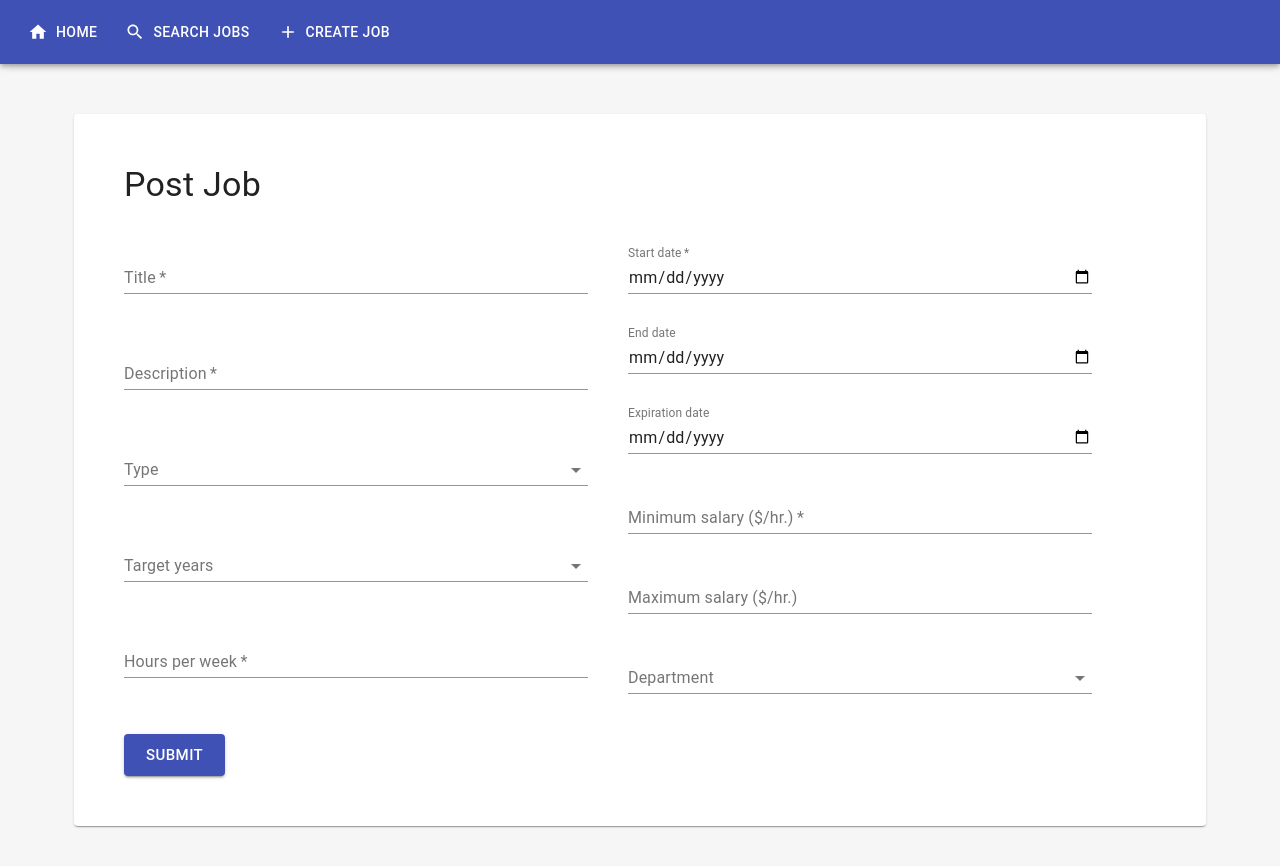
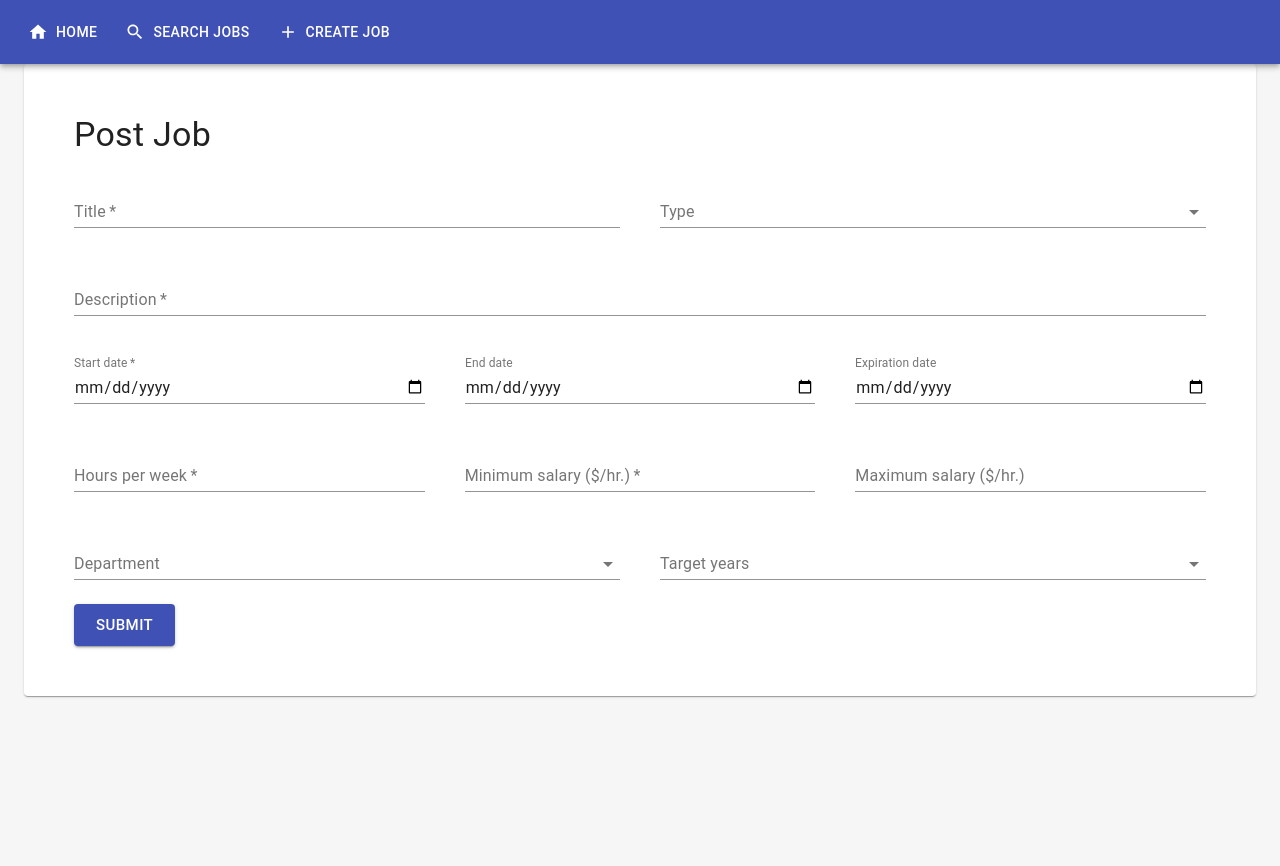
Before and after one commit to vtruo009/R-Match, a React (Create React App) app in the folder src/client/: page /create-job in a window 1280 px wide. Shown: the top 866 px of the page. After the commit the page ends 800 px from the top, so only its background shows below. Built offline with nearby package versions, Linux system fonts and the light colour scheme.

Commit message:
Changes positon of form fields

```diff
--- a/src/client/src/Domains/Jobs/JobForm/JobForm.tsx
+++ b/src/client/src/Domains/Jobs/JobForm/JobForm.tsx
@@ -55,14 +55,14 @@ function JobForm() {
     };
 
     return (
-        <Paper style={{ padding: 50, margin: 50 }}>
+        <Paper style={{ padding: 50 }}>
             <form onSubmit={submitForm}>
-                <Grid container spacing={5} alignContent='center'>
+                <Grid container spacing={3} alignContent='center'>
                     <Grid item container justify='flex-start'>
                         <Typography variant='h4'>Post Job</Typography>
                     </Grid>
-                    <Grid item container sm={12} md={6} spacing={4}>
-                        <Grid item xs={12}>
+                    <Grid item container spacing={5}>
+                        <Grid item md={6} xs={12}>
                             <TextField
                                 label='Title'
                                 required
@@ -70,16 +70,7 @@ function JobForm() {
                                 onChange={(e) => handleChange(e, 'title')}
                             />
                         </Grid>
-                        <Grid item xs={12}>
-                            <TextField
-                                label='Description'
-                                multiline
-                                required
-                                value={job.description}
-                                onChange={(e) => handleChange(e, 'description')}
-                            />
-                        </Grid>
-                        <Grid item xs={12}>
+                        <Grid item md={6} xs={12}>
                             <Select
                                 label='Type'
                                 required
@@ -97,7 +88,87 @@ function JobForm() {
                                 }
                             />
                         </Grid>
-                        <Grid item xs={12}>
+                        <Grid item md={12} xs={12}>
+                            <TextField
+                                label='Description'
+                                multiline
+                                required
+                                value={job.description}
+                                onChange={(e) => handleChange(e, 'description')}
+                            />
+                        </Grid>
+                        <Grid item md={4} xs={12}>
+                            <DatePicker
+                                label='Start date'
+                                required
+                                value={job.startDate}
+                                onChange={(e) => handleChange(e, 'startDate')}
+                            />
+                        </Grid>
+                        <Grid item md={4} xs={12}>
+                            <DatePicker
+                                label='End date'
+                                value={job.endDate}
+                                onChange={(e) => handleChange(e, 'endDate')}
+                            />
+                        </Grid>
+                        <Grid item md={4} xs={12}>
+                            <DatePicker
+                                label='Expiration date'
+                                value={job.expirationDate}
+                                onChange={(e) =>
+                                    handleChange(e, 'expirationDate')
+                                }
+                            />
+                        </Grid>
+                        <Grid item md={4} xs={12}>
+                            <TextField
+                                label='Hours per week'
+                                type='number'
+                                required
+                                value={job.hoursPerWeek}
+                                placeholder={'0'}
+                                onChange={(e) =>
+                                    handleChange(e, 'hoursPerWeek')
+                                }
+                            />
+                        </Grid>
+                        <Grid item md={4} xs={12}>
+                            <TextField
+                                label='Minimum salary ($/hr.)'
+                                type='number'
+                                placeholder={'0'}
+                                required
+                                value={job.minSalary}
+                                onChange={(e) => handleChange(e, 'minSalary')}
+                            />
+                        </Grid>
+                        <Grid item md={4} xs={12}>
+                            <TextField
+                                label='Maximum salary ($/hr.)'
+                                placeholder={'0'}
+                                type='number'
+                                value={job.maxSalary}
+                                onChange={(e) => handleChange(e, 'maxSalary')}
+                            />
+                        </Grid>
+                        <Grid item md={6} xs={12}>
+                            <Select
+                                value={job.departmentId}
+                                label='Department'
+                                items={departments}
+                                required
+                                onChange={(e) =>
+                                    handleChange(
+                                        e as React.ChangeEvent<
+                                            HTMLInputElement
+                                        >,
+                                        'departmentId'
+                                    )
+                                }
+                            />
+                        </Grid>
+                        <Grid item md={6} xs={12}>
                             <Select
                                 label='Target years'
                                 required
@@ -115,79 +186,6 @@ function JobForm() {
                                 }
                             />
                         </Grid>
-                        <Grid item xs={12}>
-                            <TextField
-                                label='Hours per week'
-                                type='number'
-                                required
-                                value={job.hoursPerWeek}
-                                placeholder={'0'}
-                                onChange={(e) =>
-                                    handleChange(e, 'hoursPerWeek')
-                                }
-                            />
-                        </Grid>
-                    </Grid>
-                    <Grid item container sm={12} md={6} spacing={4}>
-                        <Grid item xs={12}>
-                            <DatePicker
-                                label='Start date'
-                                required
-                                value={job.startDate}
-                                onChange={(e) => handleChange(e, 'startDate')}
-                            />
-                        </Grid>
-                        <Grid item xs={12}>
-                            <DatePicker
-                                label='End date'
-                                value={job.endDate}
-                                onChange={(e) => handleChange(e, 'endDate')}
-                            />
-                        </Grid>
-                        <Grid item xs={12}>
-                            <DatePicker
-                                label='Expiration date'
-                                value={job.expirationDate}
-                                onChange={(e) =>
-                                    handleChange(e, 'expirationDate')
-                                }
-                            />
-                        </Grid>
-                        <Grid item xs={12}>
-                            <TextField
-                                label='Minimum salary ($/hr.)'
-                                type='number'
-                                placeholder={'0'}
-                                required
-                                value={job.minSalary}
-                                onChange={(e) => handleChange(e, 'minSalary')}
-                            />
-                        </Grid>
-                        <Grid item xs={12}>
-                            <TextField
-                                label='Maximum salary ($/hr.)'
-                                placeholder={'0'}
-                                type='number'
-                                value={job.maxSalary}
-                                onChange={(e) => handleChange(e, 'maxSalary')}
-                            />
-                        </Grid>
-                        <Grid item xs={12}>
-                            <Select
-                                value={job.departmentId}
-                                label='Department'
-                                items={departments}
-                                required
-                                onChange={(e) =>
-                                    handleChange(
-                                        e as React.ChangeEvent<
-                                            HTMLInputElement
-                                        >,
-                                        'departmentId'
-                                    )
-                                }
-                            />
-                        </Grid>
                     </Grid>
                     <Grid item xs={12}>
                         <Button type='submit' isLoading={isLoading}>
```
